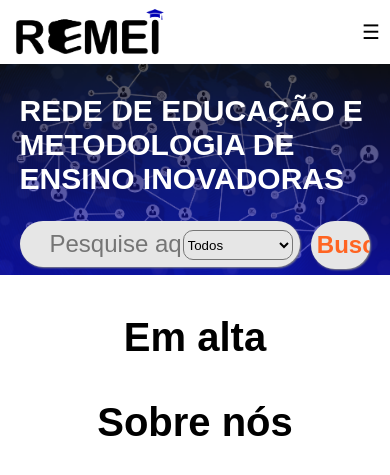
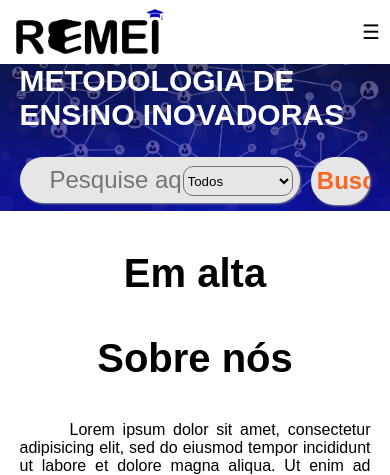
Before and after one commit to Guilherme-Veras/REMEI, a PHP site: page / in a window 390 px wide. Shown: the top 475 px of the page. Run offline with PHP 8.4, Linux system fonts and the light colour scheme; data that the repository does not hold is empty; some libraries are stand-ins or nearby versions.

Commit message:
Modificacao do header

```diff
--- a/www/back/pages.php
+++ b/www/back/pages.php
@@ -2,7 +2,6 @@
 //$REQUEST_URI = filter_input(INPUT_SERVER, 'REQUEST_URI');
 $REQUEST_URI = $_SERVER['REQUEST_URI'];
 $REQUEST_URI_PASTA = substr(explode('?', $REQUEST_URI)[0], 1);
-
 
 $URL = explode('/', $REQUEST_URI_PASTA);
 array_shift($URL);//corrigi url
--- a/www/backPaginas/JSinicio.php
+++ b/www/backPaginas/JSinicio.php
@@ -34,11 +34,11 @@
 
 		descer = document.getElementsByClassName('descerBack');
 		for (i=0; i<descer.length; i++) {
-			if (telaWidth>1000) {
-				descer[i].style.marginTop = (novaHeight-75)+"px";
-			}else{
+			//if (telaWidth>1000) {
+			//	descer[i].style.marginTop = (novaHeight-75)+"px";
+			//}else{
 				descer[i].style.marginTop = (novaHeight)+"px";
-			}
+			//}
 		}
 	}
 	defineTamanhoInicio();
--- a/www/css/header.css
+++ b/www/css/header.css
@@ -1,6 +1,11 @@
 header{
-	/*height: 50px;*/
-	border-bottom: 1px #aaa solid;
+	/*border-bottom: 1px #aaa solid;*/
+    position: fixed;
+    top: 0;
+    left: 0;
+    /*height: 70px;*/
+    width: 100%;
+    z-index: 10;
 }
 
 .webHeader{
@@ -356,22 +361,28 @@ header{
 }
 
 /*fundo azul*/
-header{
-	background: #0000b4;
-}
-
 .webHeader .nav li, .webHeader .login p{
     color: #fff;
 }
 /*fundo azul*/
 
+
+header.fundo{
+    background: linear-gradient(to bottom, #000, #200035);
+}
+
 @media screen and (max-width: 1200px){
+
 	.webHeader .nav li{
 		margin: 0 15px;
 	}
 }
 
 @media screen and (max-width: 990px){
+	header{
+		background: #fff !important;
+	}
+
 	.mobileHeader{
 		display: flex;
 	}
--- a/www/css/inicio.css
+++ b/www/css/inicio.css
@@ -1,7 +1,3 @@
-header{
-	background: none;
-	border: none;
-}
 header *{
 	background: none;
 	border: none;
@@ -127,6 +123,6 @@ header *{
 
 @media screen and (max-width: 1000px){
 	.buscaSec{
-		top: auto;
+		top: 0;
 	}
 }
--- a/www/layout/header.php
+++ b/www/layout/header.php
@@ -196,4 +196,14 @@
 	function openLoginModal() {
 		document.getElementById('loginModal').classList.toggle('hidden');
 	}
+	window.onscroll = function() {
+		if (document.getElementsByTagName('BODY')[0].scrollTop > 0) {
+			document.getElementsByTagName('HEADER')[0].classList.add("fundo");
+		}else{
+			document.getElementsByTagName('HEADER')[0].classList.remove("fundo");
+		}
+
+	};
+
+
 </script>
```
